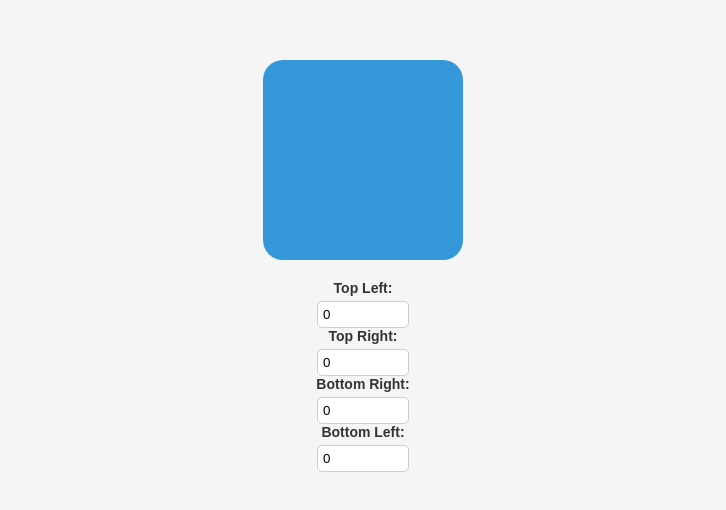
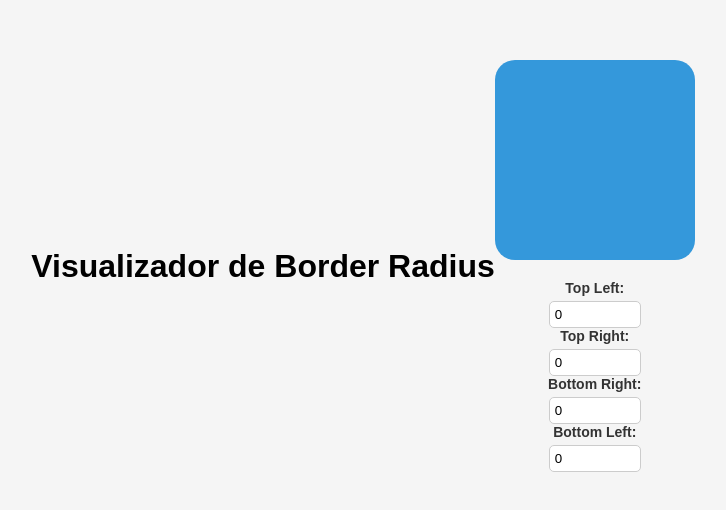
Before and after one commit to Gustavolongensadlovski/Gustavolongensadlovski.github.io, a plain HTML site: page index.html in a window 1280 px wide. Shown: the part 134-644 px from the top of the page, without its empty margins (277-1003 px from the left). Drawn offline with Linux system fonts and the light colour scheme.

Commit message:
Update index.html

```diff
--- a/index.html
+++ b/index.html
@@ -7,6 +7,10 @@
     <link rel="stylesheet" href="styles.css">
 </head>
 <body>
+
+    <h1>Visualizador de Border Radius</h1>
+
+
     <div class="container">
         <div class="box" id="box"></div>
         <div class="controls">
```
